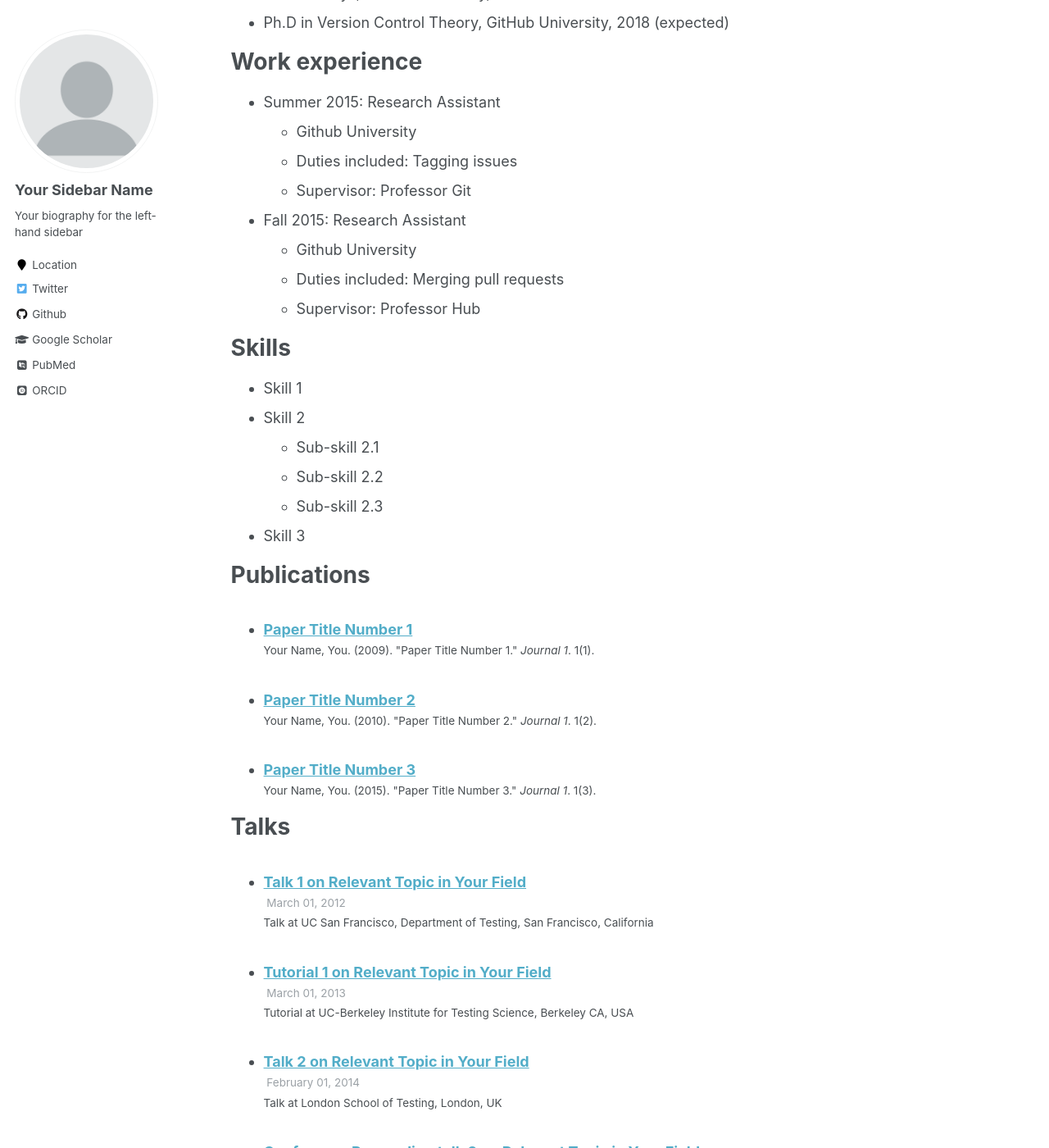
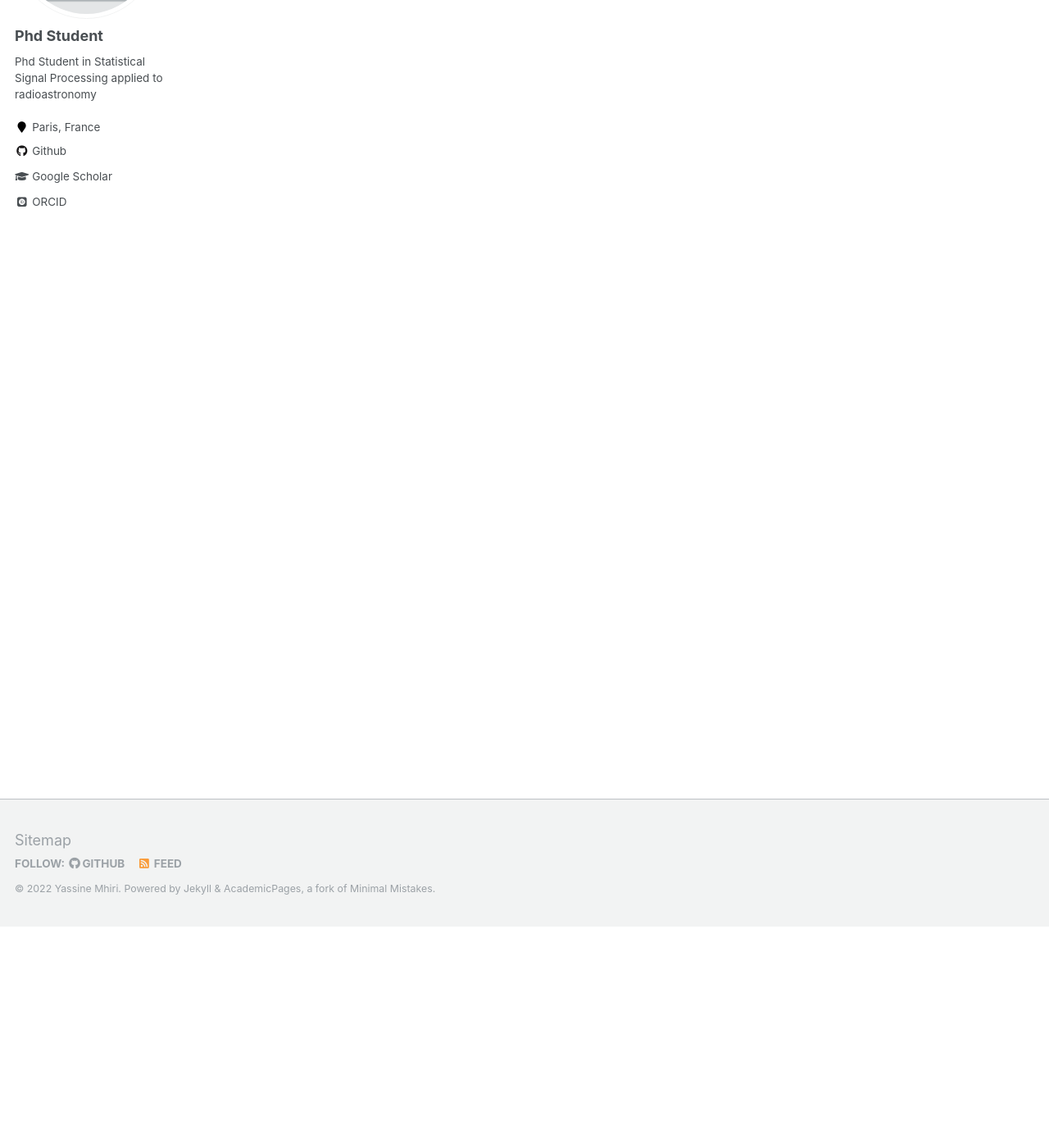
Before and after one commit to y-mhiri/y-mhiri.github.io, a Jekyll site: the page built from _pages/cv.md, in a window 1280 px wide and 1400 px high, scrolled down 270 px. Shown: the whole window at 82% size. Built offline with Jekyll 4.4.1, drawn with Linux system fonts in a browser that asks for light colours; some web fonts are replaced; some of the changed text lies outside the part shown.

Commit message:
update _config.yml and navigation.yml

```diff
--- a/_config.yml
+++ b/_config.yml
@@ -7,13 +7,13 @@
 
 # Site Settings
 locale                   : "en-US"
-title                    : "Your Name / Site Title"
+title                    : "Yassine Mhiri"
 title_separator          : "-"
-name                     : &name "Your Name"
+name                     : &name "Yassine Mhiri"
 description              : &description "personal description"
-url                      : https://academicpages.github.io # the base hostname & protocol for your site e.g. "https://mmistakes.github.io"
+url                      : https://y-mhiri.github.io # the base hostname & protocol for your site e.g. "https://mmistakes.github.io"
 baseurl                  : "" # the subpath of your site, e.g. "/blog"
-repository               : "academicpages/academicpages.github.io"
+repository               : "y-mhiri/y-mhiri.github.io"
 teaser                   :  # filename of teaser fallback teaser image placed in /images/, .e.g. "500x300.png"
 breadcrumbs              : false # true, false (default)
 words_per_minute         : 160
@@ -80,13 +80,13 @@ analytics:
 
 # Site Author
 author:
-  name             : "Your Sidebar Name"
+  name             : "Phd Student"
   avatar           : "profile.png"
-  bio              : "Your biography for the left-hand sidebar"
-  location         : "Location"
+  bio              : "Phd Student in Statistical Signal Processing applied to radioastronomy"
+  location         : "Paris, France"
   employer         :
-  pubmed           : "https://www.ncbi.nlm.nih.gov/pubmed/?term=john+snow"
-  googlescholar    : "http://yourfullgooglescholarurl.com"
+  pubmed           : #"https://www.ncbi.nlm.nih.gov/pubmed/?term=john+snow"
+  googlescholar    : "https://scholar.google.com/citations?user=k4HG5UEAAAAJ&hl=fr"
   email            :
   researchgate     :  # example: "https://www.researchgate.net/profile/yourprofile"
   uri              :
@@ -96,20 +96,20 @@ author:
   flickr           :
   facebook         :
   foursquare       :
-  github           : "academicpages"
+  github           : "y-mhiri"
   google_plus      :
   keybase          :
   instagram        :
   impactstory      : #"https://profiles.impactstory.org/u/xxxx-xxxx-xxxx-xxxx"
   lastfm           :
   linkedin         :
-  orcid            : "http://orcid.org/yourorcidurl"
+  orcid            : "http://orcid.org/0000-0002-8435-7976"
   pinterest        :
   soundcloud       :
   stackoverflow    : # http://stackoverflow.com/users/123456/username
   steam            :
   tumblr           :
-  twitter          : "replacethistwitterhandle"
+  twitter          : #"replacethistwitterhandle"
   vine             :
   weibo            :
   xing             :
--- a/_data/navigation.yml
+++ b/_data/navigation.yml
@@ -1,7 +1,7 @@
 # main links links
 main:
-  - title: "Publications"
-    url: /publications/
+  - title: "Research"
+    url: /research/
 
   - title: "Talks"
     url: /talks/
@@ -9,14 +9,14 @@ main:
   - title: "Teaching"
     url: /teaching/
 
-  - title: "Portfolio"
-    url: /portfolio/
+  - title: "Publications"
+    url: /publications/
 
-  - title: "Blog Posts"
-    url: /year-archive/
+  # - title: "Blog Posts"
+  #   url: /year-archive/
 
   - title: "CV"
     url: /cv/
 
-  - title: "Guide"
-    url: /markdown/
+  # - title: "Guide"
+  #   url: /markdown/
--- a/_pages/cv.md
+++ b/_pages/cv.md
@@ -7,7 +7,7 @@ redirect_from:
   - /resume
 ---
 
-{% include base_path %}
+<!-- {% include base_path %}
 
 Education
 ======
@@ -56,4 +56,4 @@ Teaching
 
 Service and leadership
 ======
-* Currently signed in to 43 different slack teams
+* Currently signed in to 43 different slack teams -->
```
Also changed, not shown: 1 other file.
